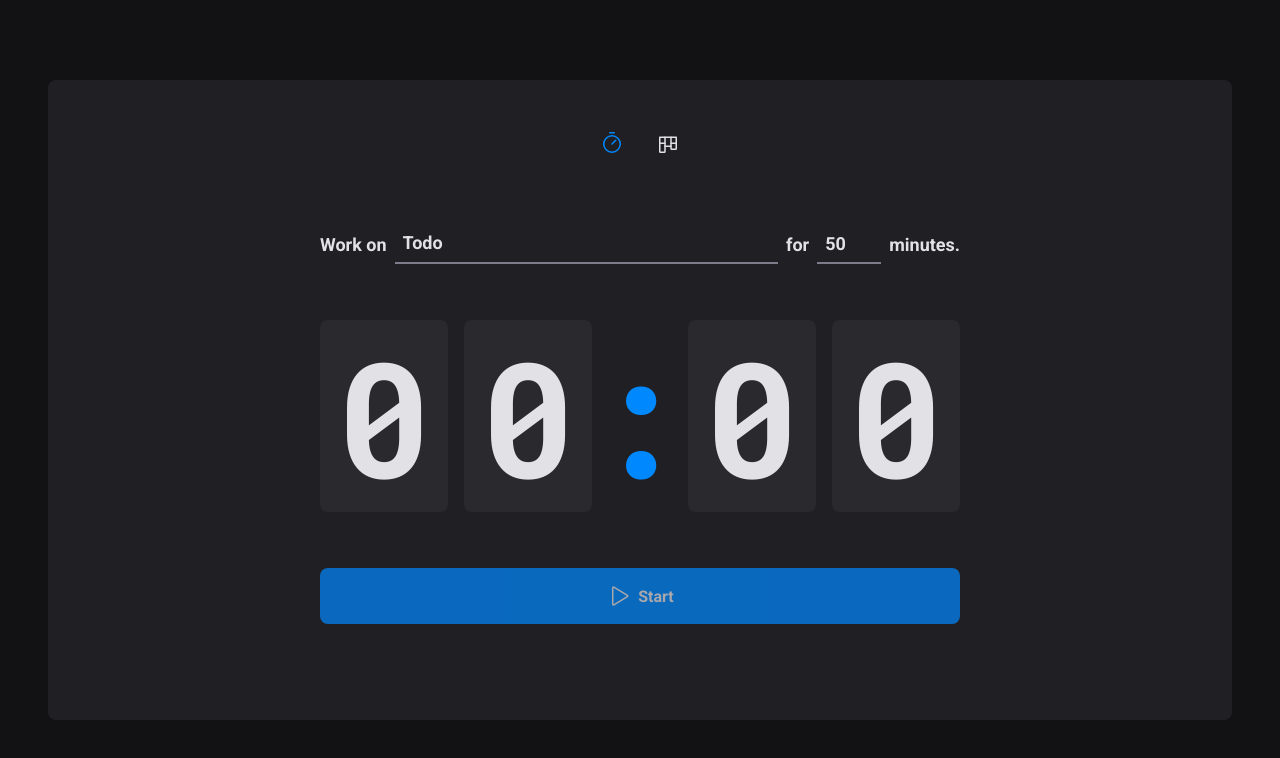
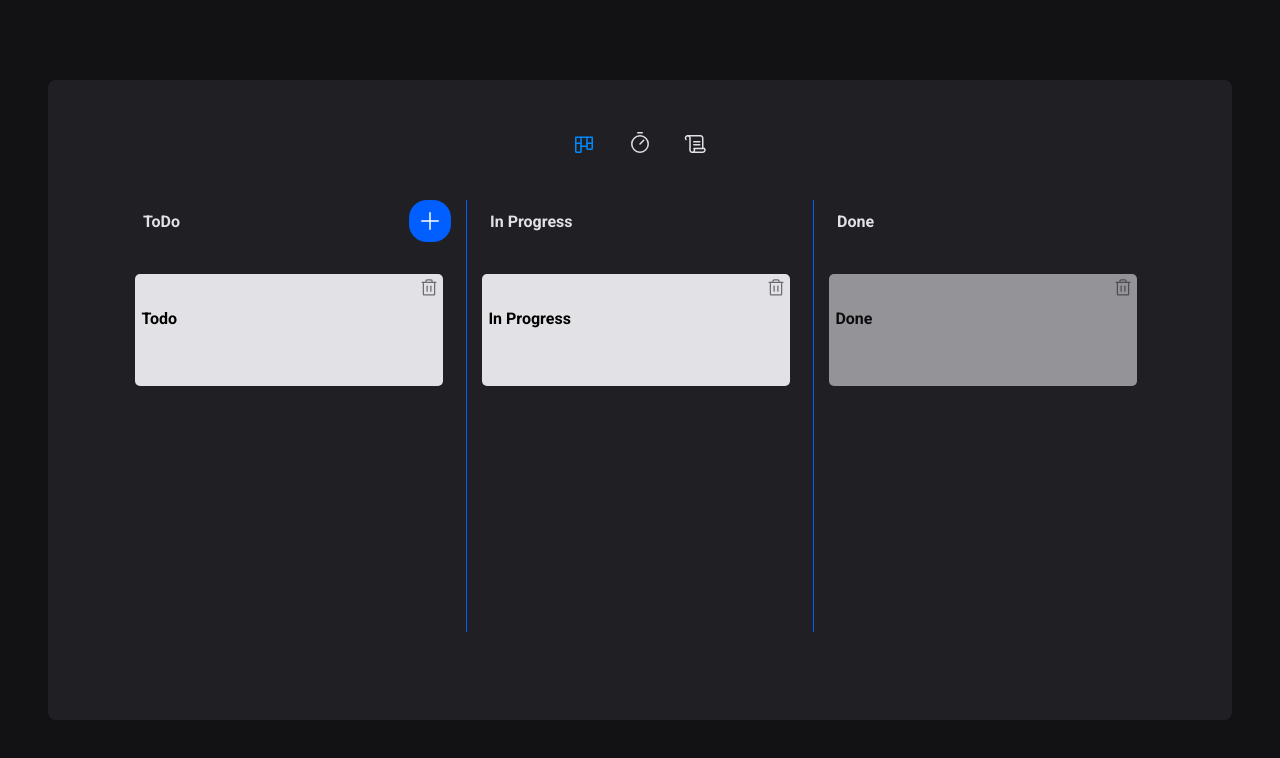
Before and after one commit to alanjuniorn8/SimplePomodoroPlusKanban, a React (Vite) app: page / in a window 1280 px wide. Shown: the top 758 px of the page. Built offline with nearby package versions, Linux system fonts and the light colour scheme.

Commit message:
trim value task on blur

```diff
--- a/src/Router.tsx
+++ b/src/Router.tsx
@@ -1,6 +1,6 @@
 import { Routes, Route } from 'react-router-dom'
 
-import { Home } from './pages/Home'
+import { Home } from './pages/Timer'
 import { History } from './pages/History'
 import { DefaultLayout } from './layouts/DefaultLayout'
 import Board from './pages/Board'
@@ -9,9 +9,9 @@ export function Router() {
   return (
     <Routes>
       <Route path="/" element={<DefaultLayout />}>
-        <Route path="/" element={<Home />} />
-        <Route path="/board" element={<Board />} />
-        {/* <Route path="/history" element={<History />} /> */}
+        <Route path="/" element={<Board />} />
+        <Route path="/timer" element={<Home />} />
+        <Route path="/history" element={<History />} />
       </Route>
     </Routes>
   )
--- a/src/components/Header/index.tsx
+++ b/src/components/Header/index.tsx
@@ -7,15 +7,15 @@ export function Header() {
   return (
     <HeaderContainer>
       <nav>
-        <NavLink to="/" title="Timer">
+        <NavLink to="/" title="Board">
+          <Kanban size={24} />
+        </NavLink>
+        <NavLink to="/Timer" title="Timer">
           <Timer size={24} />
         </NavLink>
-        <NavLink to="/board" title="Board">
-          <Kanban size={24} />
+        <NavLink to="/history" title="History">
+          <Scroll size={24} />
         </NavLink>
-        {/* <NavLink to="/history" title="History">
-          <Scroll size={24} />
-        </NavLink> */}
       </nav>
     </HeaderContainer>
   )
--- a/src/pages/Board/components/Card/index.tsx
+++ b/src/pages/Board/components/Card/index.tsx
@@ -70,9 +70,8 @@ export default function Card(props: {
     },
   })
 
-  const handleTaskChage = useCallback(
-    (e: React.ChangeEvent<HTMLTextAreaElement>) => {
-      const newTask = e.target.value
+  const handleTaskChange = useCallback(
+    (newTask: string) => {
       props.onUpdate(props.card.id, newTask, props.card.list)
     },
     [props],
@@ -88,7 +87,8 @@ export default function Card(props: {
       />
       <textarea
         value={props.card.task}
-        onChange={(e) => handleTaskChage(e)}
+        onChange={(e) => handleTaskChange(e.target.value)}
+        onBlur={(e) => handleTaskChange(e.target.value.trim())}
         maxLength={50}
       />
     </CardContainer>
```
Also changed, not shown: src/pages/Timer/components/Countdown/index.tsx (renamed from src/pages/Home/components/Countdown/index.tsx, +5 -5 lines), src/pages/Timer/components/Countdown/styles.ts (renamed from src/pages/Home/components/Countdown/styles.ts), src/pages/Timer/components/NewCycleForm/index.tsx (renamed from src/pages/Home/components/NewCycleForm/index.tsx), src/pages/Timer/components/NewCycleForm/styles.ts (renamed from src/pages/Home/components/NewCycleForm/styles.ts), src/pages/Timer/index.tsx (renamed from src/pages/Home/index.tsx), src/pages/Timer/styles.ts (renamed from src/pages/Home/styles.ts).
